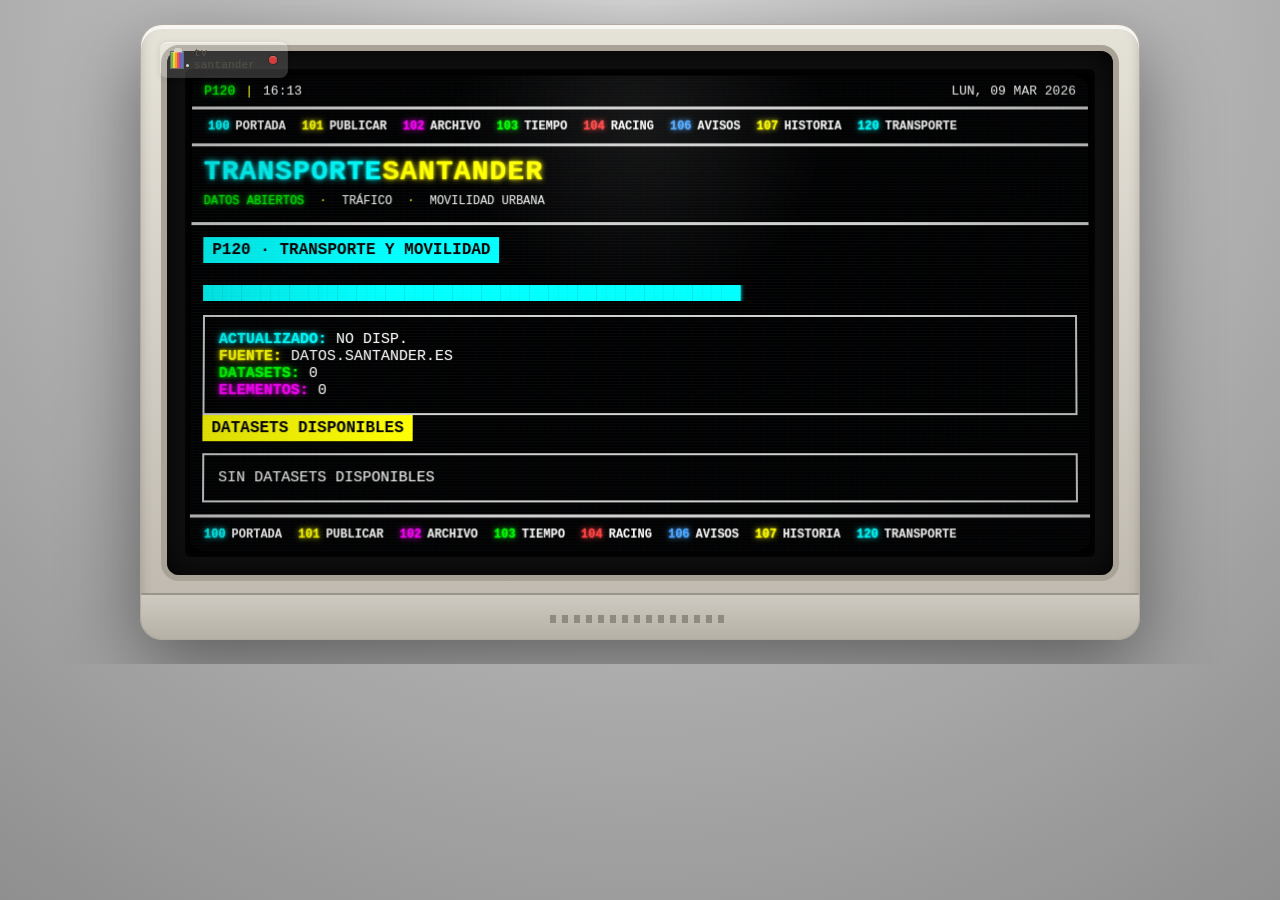
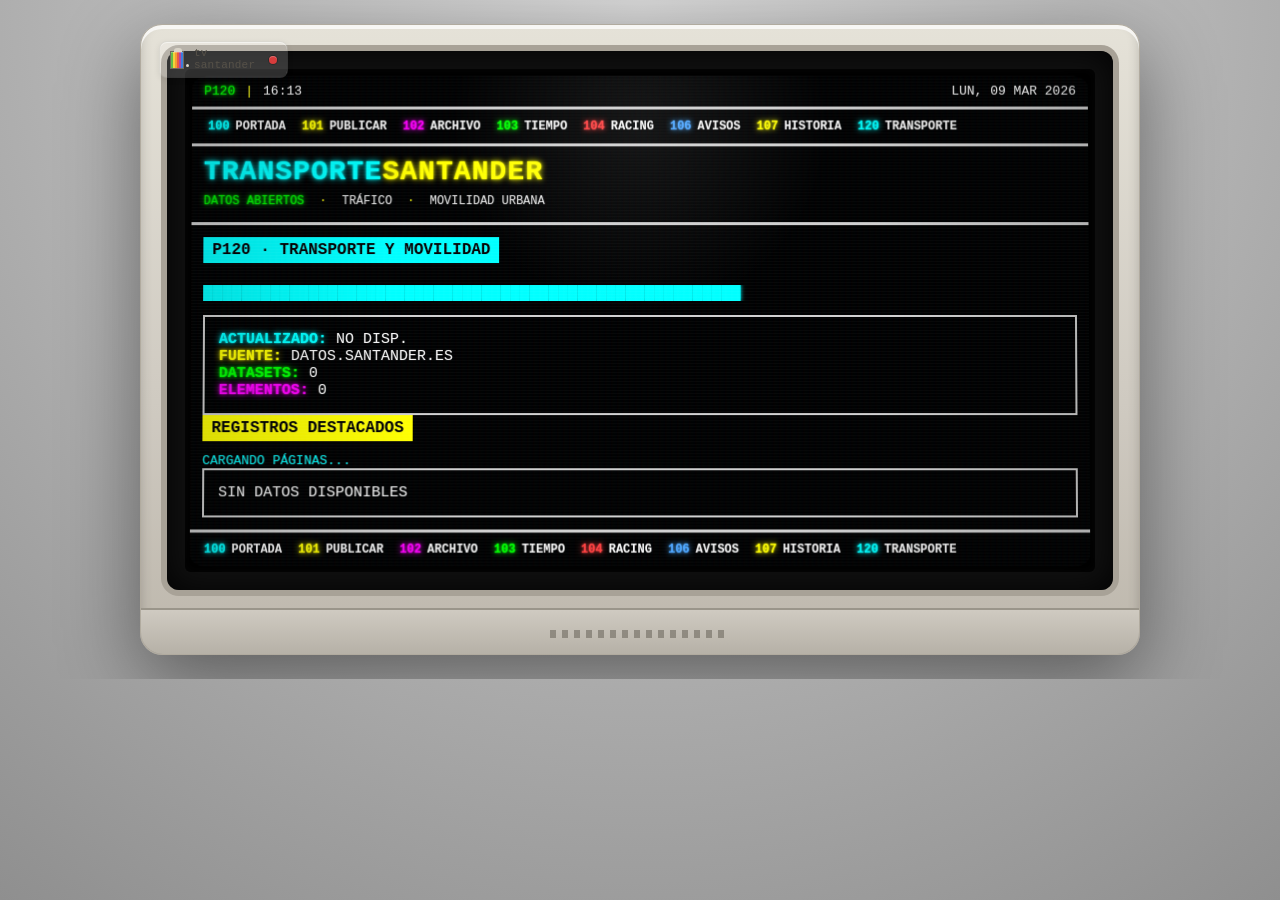
Before and after one commit to guardovich/guardovich.github.io, a Jekyll site: the page teletextosantander/transporte.html, which Jekyll copies as it is, in a window 1280 px wide. Built offline with Jekyll 4.4.1, drawn with Linux system fonts in a browser that asks for light colours; some of the changed lines change nothing that is shown.

Commit message:
Update transporte.html

```diff
--- a/teletextosantander/transporte.html
+++ b/teletextosantander/transporte.html
@@ -80,7 +80,11 @@
               CARGANDO RESUMEN DE TRANSPORTE...
             </div>
 
-            <div class="section-title c-black-on-yellow">DATASETS DISPONIBLES</div>
+            <div class="section-title c-black-on-yellow">REGISTROS DESTACADOS</div>
+
+            <div id="transport-page-info" class="char-counter">
+              CARGANDO PÁGINAS...
+            </div>
 
             <div id="transport-list" class="news-list">
               <div class="empty-box">CARGANDO DATOS...</div>
@@ -108,6 +112,10 @@
 </div>
 
 <script>
+let transportPages = [];
+let currentTransportPage = 0;
+let transportInterval = null;
+
 function updateClock() {
   const now = new Date();
 
@@ -147,6 +155,108 @@
     .toUpperCase();
 }
 
+function groupLabel(type = "") {
+  const map = {
+    "VADO": "VADOS",
+    "PMR": "PLAZAS PMR",
+    "MOTO": "PLAZAS MOTO",
+    "CARGA": "CARGA Y DESCARGA",
+    "ZONA_30": "ZONAS 30",
+    "SEÑAL": "SEÑALES"
+  };
+
+  return map[type] || type || "TRANSPORTE";
+}
+
+function splitIntoPages(items, pageSize = 10) {
+  const pages = [];
+
+  for (let i = 0; i < items.length; i += pageSize) {
+    pages.push(items.slice(i, i + pageSize));
+  }
+
+  return pages;
+}
+
+function buildFlatItems(datasets = []) {
+  const merged = [];
+
+  datasets.forEach(ds => {
+    (ds.items || []).forEach(item => {
+      merged.push({
+        ...item,
+        dataset_name: ds.dataset || ""
+      });
+    });
+  });
+
+  return merged;
+}
+
+function renderTransportPage(pageItems, pageIndex, totalPages) {
+  const listEl = document.getElementById("transport-list");
+  const infoEl = document.getElementById("transport-page-info");
+
+  if (!listEl) return;
+
+  if (infoEl) {
+    infoEl.textContent = `PÁGINA ${pageIndex + 1}/${totalPages} · ROTACIÓN AUTOMÁTICA`;
+  }
+
+  if (!pageItems.length) {
+    listEl.innerHTML = `<div class="empty-box">SIN REGISTROS DISPONIBLES</div>`;
+    return;
+  }
+
+  listEl.innerHTML = pageItems.map(item => `
+    <article class="news-item media-news-item transport-card">
+      <div class="news-head">
+        <h3 class="news-title">${escapeHtml(item.title || "SIN TÍTULO")}</h3>
+        <div class="news-time">${escapeHtml(groupLabel(item.type))}</div>
+      </div>
+      <p class="news-body">
+        <span class="c-cyan">CALLE:</span> ${escapeHtml(item.street || "NO DISP.")}
+        ${item.number ? ` · <span class="c-yellow">Nº</span> ${escapeHtml(item.number)}` : ""}
+        <br>
+        <span class="c-green">ID:</span> ${escapeHtml(String(item.id || "NO DISP."))}
+        ${item.subtitle ? ` · <span class="c-magenta">${escapeHtml(item.subtitle)}</span>` : ""}
+        <br>
+        <span class="c-blue">COORD:</span> ${escapeHtml(String(item.lat || "--"))}, ${escapeHtml(String(item.lon || "--"))}
+      </p>
+    </article>
+  `).join("");
+}
+
+function startTransportRotation(items) {
+  if (transportInterval) clearInterval(transportInterval);
+
+  transportPages = splitIntoPages(items, 8);
+  currentTransportPage = 0;
+
+  if (!transportPages.length) {
+    renderTransportPage([], 0, 0);
+    return;
+  }
+
+  renderTransportPage(
+    transportPages[currentTransportPage],
+    currentTransportPage,
+    transportPages.length
+  );
+
+  if (transportPages.length === 1) return;
+
+  transportInterval = setInterval(() => {
+    currentTransportPage = (currentTransportPage + 1) % transportPages.length;
+
+    renderTransportPage(
+      transportPages[currentTransportPage],
+      currentTransportPage,
+      transportPages.length
+    );
+  }, 12000);
+}
+
 async function loadTransportData() {
   const summaryEl = document.getElementById("transport-summary");
   const listEl = document.getElementById("transport-list");
@@ -156,6 +266,8 @@
     const data = await response.json();
 
     const datasets = data.datasets || [];
+    const items = buildFlatItems(datasets);
+
     const updated = data.updated
       ? new Date(data.updated).toLocaleString("es-ES")
       : "NO DISP.";
@@ -167,22 +279,12 @@
       <strong class="c-magenta">ELEMENTOS:</strong> ${data.total_items || 0}
     `;
 
-    if (!datasets.length) {
-      listEl.innerHTML = `<div class="empty-box">SIN DATASETS DISPONIBLES</div>`;
+    if (!datasets.length || !items.length) {
+      listEl.innerHTML = `<div class="empty-box">SIN DATOS DISPONIBLES</div>`;
       return;
     }
 
-    listEl.innerHTML = datasets.map(ds => `
-      <article class="news-item media-news-item">
-        <div class="news-head">
-          <h3 class="news-title">${escapeHtml(formatDatasetName(ds.dataset || "dataset"))}</h3>
-          <div class="news-time">${ds.ok ? "OK" : "ERROR"} · ${escapeHtml(String(ds.count ?? 0))} ITEMS</div>
-        </div>
-        <p class="news-body">
-          URL: ${escapeHtml(ds.url || "NO DISPONIBLE")}
-        </p>
-      </article>
-    `).join("");
+    startTransportRotation(items);
 
   } catch (error) {
     console.error("Error cargando transport.json:", error);
```
